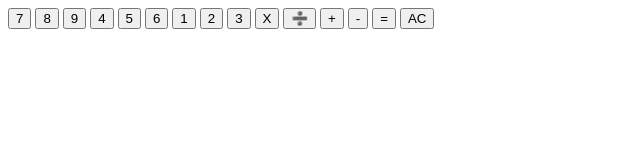
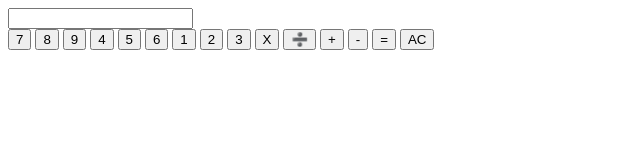
Before and after one commit to ScottGrieveWeb/calculator, a plain HTML site: page index.html in a window 1280 px wide. Shown: the whole page, without its empty margins (0-640 px from the left). Drawn offline with Linux system fonts and the light colour scheme.

Commit message:
Added input element to display div

```diff
--- a/index.html
+++ b/index.html
@@ -11,7 +11,9 @@
 </head>
 <body>
     <div class="calc">
-        <div class="display"></div>
+        <div class="display">
+            <input readonly></input>
+        </div>
         <div class="btns">
             <button class="digit">7</button>
             <button class="digit">8</button>
```
